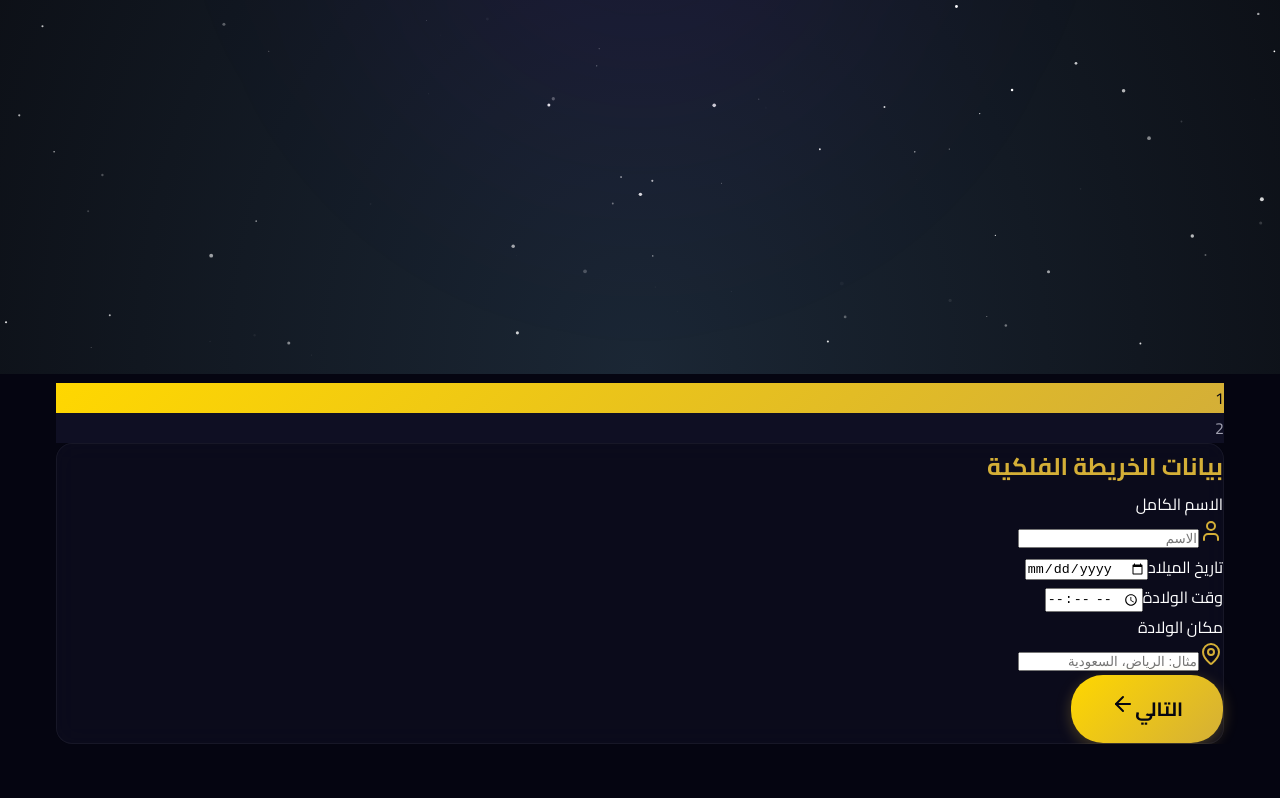
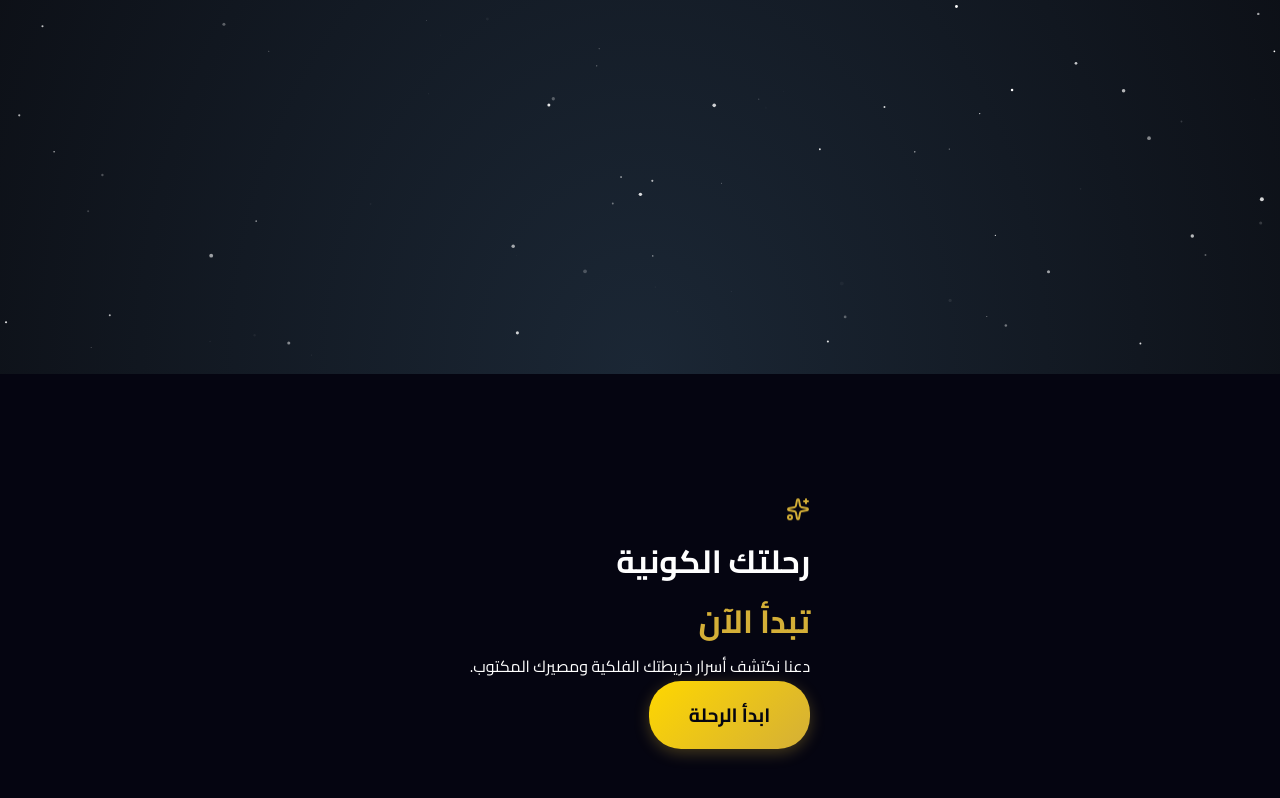
Before and after one commit to Collabdoit/EM, a Next.js app: page /analysis/input in a window 1280 px wide. Shown: the part 426-1224 px from the top of the page. Before the commit the page ends 1170 px from the top, so only its background shows below. Built offline with nearby package versions, Linux system fonts and the light colour scheme.

Commit message:
feat: magical immersive wizard ui redesign

```diff
--- a/app/analysis/input/page.tsx
+++ b/app/analysis/input/page.tsx
@@ -2,24 +2,11 @@ import AnalysisForm from '@/components/AnalysisForm';
 
 export default function AnalysisPage() {
     return (
-        <main className="min-h-screen py-10 px-4 relative overflow-hidden">
-            {/* Background Decor */}
-            <div
-                style={{
-                    position: 'absolute',
-                    top: '-10%',
-                    left: '50%',
-                    transform: 'translateX(-50%)',
-                    width: '800px',
-                    height: '800px',
-                    background: 'radial-gradient(circle, rgba(112,0,255,0.08) 0%, rgba(5,5,17,0) 70%)',
-                    borderRadius: '50%',
-                    filter: 'blur(80px)',
-                    zIndex: 0
-                }}
-            />
+        <main className="min-h-screen py-0 px-0 relative overflow-hidden flex items-center justify-center">
+            {/* Dark Overlay for contrast against Stars */}
+            <div className="absolute inset-0 bg-black/40 z-10" />
 
-            <div className="container relative z-10">
+            <div className="w-full h-full relative z-20">
                 <AnalysisForm />
             </div>
         </main>
--- a/app/globals.css
+++ b/app/globals.css
@@ -196,3 +196,60 @@ button {
 .custom-scrollbar::-webkit-scrollbar-thumb:hover {
   background: rgba(255, 255, 255, 0.4);
 }
+
+/* Magical Wizard UI */
+.input-magical {
+  background: transparent;
+  border: none;
+  border-bottom: 2px solid rgba(212, 175, 55, 0.3);
+  color: var(--primary-gold);
+  font-size: 2rem;
+  text-align: center;
+  width: 100%;
+  padding: 1rem;
+  transition: all 0.4s ease;
+  font-weight: 300;
+}
+
+.input-magical:focus {
+  border-bottom-color: var(--primary-gold);
+  transform: scale(1.05);
+  text-shadow: 0 0 10px rgba(212, 175, 55, 0.5);
+}
+
+.input-magical::placeholder {
+  color: rgba(255, 255, 255, 0.1);
+  font-size: 1.5rem;
+}
+
+/* Cosmic Date Input Fixes */
+input[type="date"].input-magical,
+input[type="time"].input-magical {
+  color-scheme: dark;
+}
+
+/* Wizard Animations */
+@keyframes slideUpFade {
+  0% {
+    opacity: 0;
+    transform: translateY(30px) scale(0.9);
+  }
+
+  100% {
+    opacity: 1;
+    transform: translateY(0) scale(1);
+  }
+}
+
+.animate-wizard-enter {
+  animation: slideUpFade 0.6s cubic-bezier(0.16, 1, 0.3, 1) forwards;
+}
+
+.wizard-step-container {
+  min-height: 60vh;
+  display: flex;
+  flex-direction: column;
+  align-items: center;
+  justify-content: center;
+  position: relative;
+}
--- a/components/AnalysisForm.tsx
+++ b/components/AnalysisForm.tsx
@@ -7,7 +7,9 @@ import { Upload, Calendar, MapPin, User, ArrowLeft, Loader2, Sparkles } from 'lu
 type Step = 'input' | 'upload' | 'processing';
 
 export default function AnalysisForm() {
-    const [step, setStep] = useState<Step>('input');
+    const [wizardStep, setWizardStep] = useState(0); // 0: Intro, 1: Name, 2: BirthDate, 3: BirthTime, 4: City, 5: Upload, 6: Processing
+
+    // Form Data State
     const [formData, setFormData] = useState({
         name: '',
         gender: 'female',
@@ -17,11 +19,29 @@ export default function AnalysisForm() {
     });
     const [palmImage, setPalmImage] = useState<string | null>(null);
 
+    const router = useRouter();
+    const fileInputRef = useRef<HTMLInputElement>(null);
+
+    // Haptics Helper
+    const vibrate = (pattern: number | number[]) => {
+        if (typeof navigator !== 'undefined' && navigator.vibrate) {
+            navigator.vibrate(pattern);
+        }
+    };
+
+    const nextStep = () => {
+        vibrate(50);
+        setWizardStep(prev => prev + 1);
+    };
+
+    const prevStep = () => {
+        vibrate(30);
+        setWizardStep(prev => prev - 1);
+    };
+
     const handleInputChange = (e: React.ChangeEvent<HTMLInputElement | HTMLSelectElement>) => {
         setFormData({ ...formData, [e.target.name]: e.target.value });
     };
-
-    const fileInputRef = useRef<HTMLInputElement>(null);
 
     const handleFileUpload = (e: React.ChangeEvent<HTMLInputElement>) => {
         const file = e.target.files?.[0];
@@ -29,16 +49,13 @@ export default function AnalysisForm() {
             const reader = new FileReader();
             reader.onloadend = () => {
                 setPalmImage(reader.result as string);
+                vibrate([30, 30]); // Double tap confirm
             };
             reader.readAsDataURL(file);
         }
     };
 
-    const handleSubmitInput = (e: React.FormEvent) => {
-        e.preventDefault();
-        setStep('upload');
-    };
-
+    // Processing Logic
     const [processingStage, setProcessingStage] = useState(0);
     const stages = [
         "جاري محاذاة الخرائط الفلكية...",
@@ -47,26 +64,15 @@ export default function AnalysisForm() {
         "تم اكتشاف المسار!"
     ];
 
-    const router = useRouter();
+    const startProcessing = () => {
+        setWizardStep(6);
+        vibrate(100);
 
-    const handleStartAnalysis = () => {
-        setStep('processing');
-
-        // Haptic feedback start
-        if (typeof navigator !== 'undefined' && navigator.vibrate) {
-            navigator.vibrate(50);
-        }
-
-        // Sequence of "Fake" Analysis Stages
         let currentStage = 0;
         const interval = setInterval(() => {
             currentStage++;
             setProcessingStage(currentStage);
-
-            // Haptic on stage change
-            if (typeof navigator !== 'undefined' && navigator.vibrate) {
-                navigator.vibrate(30);
-            }
+            vibrate(20);
 
             if (currentStage >= stages.length) {
                 clearInterval(interval);
@@ -76,142 +82,145 @@ export default function AnalysisForm() {
     };
 
     const finalizeAnalysis = () => {
-        // Success haptic
-        if (typeof navigator !== 'undefined' && navigator.vibrate) {
-            navigator.vibrate([100, 50, 100]);
-        }
-
-        // Save to local storage for the preview page
+        vibrate([50, 50, 100]);
         const dataToSave = {
             ...formData,
             palmImage,
             timestamp: new Date().toISOString()
         };
         localStorage.setItem('userAnalysisData', JSON.stringify(dataToSave));
-
         router.push('/analysis/preview');
     };
 
+    // Render Helpers
+    const isStepValid = () => {
+        switch (wizardStep) {
+            case 1: return formData.name.length > 2;
+            case 2: return formData.birthDate !== '';
+            case 3: return formData.birthTime !== '';
+            case 4: return formData.birthCity.length > 2;
+            case 5: return palmImage !== null;
+            default: return true;
+        }
+    };
+
     return (
-        <div className="w-full max-w-lg mx-auto">
-            {/* Progress Steps */}
-            {step !== 'processing' && (
-                <div className="flex items-center justify-between mb-8 relative">
-                    <div className={`w-10 h-10 rounded-full flex items-center justify-center font-bold relative z-10 transition-colors duration-300`}
-                        style={{
-                            background: 'var(--gradient-gold)',
-                            color: 'var(--bg-deep)'
-                        }}>
-                        1
+        <div className="w-full min-h-screen flex flex-col justify-center items-center text-center relative z-20">
+
+            {/* Progress Dots (Constellation style) */}
+            {wizardStep > 0 && wizardStep < 6 && (
+                <div className="absolute top-10 flex gap-4">
+                    {[1, 2, 3, 4, 5].map(i => (
+                        <div key={i} className={`w-3 h-3 rounded-full transition-all duration-500 ${i <= wizardStep ? 'bg-gold shadow-[0_0_10px_#D4AF37]' : 'bg-white/10'}`} />
+                    ))}
                 </div>
-                    <div className="flex-1 h-1 mx-4 bg-gray-800 rounded-full overflow-hidden absolute w-full left-0 -z-0">
-                        <div className="h-full bg-yellow-500 transition-all duration-700"
-                            style={{
-                                width: step === 'input' ? '50%' : '100%',
-                                background: 'var(--primary-gold)'
-                            }}></div>
+            )}
+
+            {/* WIZARD CONTENT */}
+            <div className="w-full max-w-md px-6 wizard-step-container animate-wizard-enter" key={wizardStep}>
+
+                {/* 0. INTRO */}
+                {wizardStep === 0 && (
+                    <div className="space-y-8">
+                        <div className="relative inline-block">
+                            <div className="absolute inset-0 bg-gold blur-3xl opacity-20 animate-pulse"></div>
+                            <Sparkles className="w-20 h-20 text-gold mx-auto relative z-10 animate-bounce-slow" />
                         </div>
-                    <div className={`w-10 h-10 rounded-full flex items-center justify-center font-bold relative z-10 transition-colors duration-300`}
-                        style={{
-                            background: step !== 'input' ? 'var(--gradient-gold)' : 'var(--bg-card)',
-                            color: step !== 'input' ? 'var(--bg-deep)' : 'var(--text-muted)'
-                        }}>
-                        2
+                        <h1 className="text-4xl font-bold text-white leading-tight">
+                            رحلتك الكونية <br />
+                            <span className="text-gold">تبدأ الآن</span>
+                        </h1>
+                        <p className="text-gray-400 text-lg">
+                            دعنا نكتشف أسرار خريطتك الفلكية ومصيرك المكتوب.
+                        </p>
+                        <button onClick={nextStep} className="btn-primary w-full mt-8">
+                            ابدأ الرحلة
+                        </button>
+                    </div>
+                )}
+
+                {/* 1. NAME */}
+                {wizardStep === 1 && (
+                    <div className="space-y-8 w-full">
+                        <h2 className="text-3xl font-bold text-gold mb-2">ما هو اسمك الكوني؟</h2>
+                        <input
+                            autoFocus
+                            name="name"
+                            value={formData.name}
+                            onChange={handleInputChange}
+                            className="input-magical"
+                            placeholder="اكتب اسمك هنا..."
+                            autoComplete="off"
+                        />
+                    </div>
+                )}
+
+                {/* 2. DATE */}
+                {wizardStep === 2 && (
+                    <div className="space-y-8 w-full">
+                        <h2 className="text-3xl font-bold text-gold mb-2">متى هبطت إلى الأرض؟</h2>
+                        <div className="relative">
+                            <Calendar className="w-8 h-8 text-gold mx-auto mb-4" />
+                            <input
+                                name="birthDate"
+                                value={formData.birthDate}
+                                onChange={handleInputChange}
+                                type="date"
+                                className="input-magical"
+                            />
                         </div>
                     </div>
                 )}
 
-            <div className="glass-panel p-8 relative overflow-hidden min-h-[400px] flex flex-col justify-center">
-
-                {step === 'input' && (
-                    <form onSubmit={handleSubmitInput} className="space-y-6 fade-in w-full">
-                        <h2 className="text-2xl font-bold text-center mb-6 text-gold">بيانات الخريطة الفلكية</h2>
-
-                        <div className="space-y-4">
-                            <div>
-                                <label className="block text-sm text-gray-400 mb-2">الاسم الكامل</label>
-                                <div className="relative">
-                                    <User className="absolute right-3 top-3 text-gold w-5 h-5" />
+                {/* 3. TIME */}
+                {wizardStep === 3 && (
+                    <div className="space-y-8 w-full">
+                        <h2 className="text-3xl font-bold text-gold mb-2">في أي ساعة وتجهت النجوم؟</h2>
+                        <p className="text-gray-400 text-sm">الوقت الدقيق مهم جداً لدقة الحسابات</p>
                         <input
-                                        required
-                                        name="name"
-                                        value={formData.name}
-                                        onChange={handleInputChange}
-                                        type="text"
-                                        className="w-full bg-black/40 border border-gray-700 rounded-xl py-3 pr-10 pl-4 focus:border-yellow-500 focus:outline-none transition-colors text-white"
-                                        placeholder="الاسم"
-                                    />
-                                </div>
-                            </div>
-
-                            <div className="grid grid-cols-2 gap-4">
-                                <div>
-                                    <label className="block text-sm text-gray-400 mb-2">تاريخ الميلاد</label>
-                                    <input
-                                        required
-                                        name="birthDate"
-                                        value={formData.birthDate}
-                                        onChange={handleInputChange}
-                                        type="date"
-                                        className="w-full bg-black/40 border border-gray-700 rounded-xl py-3 px-4 focus:border-yellow-500 focus:outline-none transition-colors text-white"
-                                    />
-                                </div>
-                                <div>
-                                    <label className="block text-sm text-gray-400 mb-2">وقت الولادة</label>
-                                    <input
-                                        required
                             name="birthTime"
                             value={formData.birthTime}
                             onChange={handleInputChange}
                             type="time"
-                                        className="w-full bg-black/40 border border-gray-700 rounded-xl py-3 px-4 focus:border-yellow-500 focus:outline-none transition-colors text-white"
+                            className="input-magical"
+                        />
+                    </div>
+                )}
+
+                {/* 4. CITY */}
+                {wizardStep === 4 && (
+                    <div className="space-y-8 w-full">
+                        <h2 className="text-3xl font-bold text-gold mb-2">أين كانت بدايتك؟</h2>
+                        <div className="relative">
+                            <MapPin className="w-8 h-8 text-gold mx-auto mb-4" />
+                            <input
+                                name="birthCity"
+                                value={formData.birthCity}
+                                onChange={handleInputChange}
+                                className="input-magical"
+                                placeholder="المدينة، الدولة"
                             />
                         </div>
                     </div>
-
-                            <div>
-                                <label className="block text-sm text-gray-400 mb-2">مكان الولادة</label>
-                                <div className="relative">
-                                    <MapPin className="absolute right-3 top-3 text-gold w-5 h-5" />
-                                    <input
-                                        required
-                                        name="birthCity"
-                                        value={formData.birthCity}
-                                        onChange={handleInputChange}
-                                        type="text"
-                                        className="w-full bg-black/40 border border-gray-700 rounded-xl py-3 pr-10 pl-4 focus:border-yellow-500 focus:outline-none transition-colors text-white"
-                                        placeholder="مثال: الرياض، السعودية"
-                                    />
-                                </div>
-                            </div>
-                        </div>
-
-                        <button type="submit" className="w-full btn-primary flex justify-center items-center gap-2 mt-6">
-                            التالي
-                            <ArrowLeft className="w-5 h-5" />
-                        </button>
-                    </form>
                 )}
 
-                {step === 'upload' && (
-                    <div className="space-y-6 fade-in text-center w-full">
-                        <h2 className="text-2xl font-bold mb-2 text-gold">تحليل الكف بالذكاء الاصطناعي</h2>
-                        <p className="text-gray-400 text-sm mb-6">قم برفع صورة واضحة ليدك للحصول على أدق النتائج</p>
+                {/* 5. UPLOAD */}
+                {wizardStep === 5 && (
+                    <div className="space-y-8 w-full">
+                        <h2 className="text-3xl font-bold text-gold mb-2">اكشف عن خطوط قدرك</h2>
+                        <p className="text-gray-400">صورة كفك تحمل مفاتيح شخصيتك</p>
 
                         <div
                             onClick={() => fileInputRef.current?.click()}
-                            className="border-2 border-dashed border-gray-700 rounded-2xl p-10 cursor-pointer hover:border-yellow-500/50 hover:bg-yellow-500/5 transition-all group relative overflow-hidden min-h-[300px] flex flex-col items-center justify-center"
+                            className="relative w-64 h-64 mx-auto border-2 border-dashed border-gold/30 rounded-full flex items-center justify-center cursor-pointer hover:border-gold hover:bg-gold/10 transition-all overflow-hidden"
                         >
                             {palmImage ? (
-                                <img src={palmImage} alt="Palm Preview" className="absolute inset-0 w-full h-full object-cover opacity-80" />
+                                <img src={palmImage} className="w-full h-full object-cover" />
                             ) : (
-                                <>
-                                    <div className="w-20 h-20 rounded-full bg-gray-800 flex items-center justify-center mb-4 group-hover:scale-110 transition-transform">
-                                        <Upload className="w-8 h-8 text-gold" />
+                                <div className="text-center">
+                                    <Upload className="w-10 h-10 text-gold mx-auto mb-2" />
+                                    <span className="text-sm text-gold">اضغط للرفع</span>
                                 </div>
-                                    <p className="text-gray-300 font-medium">اضغط لرفع صورة</p>
-                                    <p className="text-gray-500 text-sm mt-2">أو التقط صورة مباشرة</p>
-                                </>
                             )}
                             <input
                                 ref={fileInputRef}
@@ -221,53 +230,48 @@ export default function AnalysisForm() {
                                 onChange={handleFileUpload}
                             />
                         </div>
+                    </div>
+                )}
 
-                        <div className="flex gap-4 mt-6">
-                            <button
-                                onClick={() => setStep('input')}
-                                className="flex-1 py-3 rounded-xl border border-gray-700 hover:bg-gray-800 transition-colors"
-                                style={{ color: 'var(--text-muted)' }}
-                            >
-                                رجوع
-                            </button>
-                            <button
-                                disabled={!palmImage}
-                                onClick={handleStartAnalysis}
-                                className="flex-1 btn-primary disabled:opacity-50 disabled:cursor-not-allowed"
-                            >
-                                تحليل الآن
-                            </button>
+                {/* 6. PROCESSING */}
+                {wizardStep === 6 && (
+                    <div className="space-y-8">
+                        <div className="relative">
+                            <div className="absolute inset-0 bg-gold blur-3xl opacity-30 animate-pulse"></div>
+                            <div className="w-32 h-32 border-4 border-t-gold border-white/10 rounded-full animate-spin mx-auto"></div>
+                            <Sparkles className="absolute inset-0 w-10 h-10 text-gold m-auto animate-bounce" />
+                        </div>
+                        <h2 className="text-2xl font-bold text-white animate-pulse">
+                            {stages[Math.min(processingStage, stages.length - 1)]}
+                        </h2>
+                        <div className="w-full h-1 bg-white/10 rounded-full overflow-hidden">
+                            <div
+                                className="h-full bg-gold transition-all duration-300"
+                                style={{ width: `${((Math.min(processingStage, stages.length - 1) + 1) / stages.length) * 100}%` }}
+                            />
                         </div>
                     </div>
                 )}
 
-                {step === 'processing' && (
-                    <div className="flex flex-col items-center justify-center text-center fade-in w-full h-full">
-                        <div className="relative mb-10">
-                            <div className="absolute inset-0 bg-gold blur-3xl opacity-30 animate-pulse"></div>
-                            {/* Custom animated loader */}
-                            <div className="w-24 h-24 border-4 border-yellow-500/30 border-t-yellow-500 rounded-full animate-spin"></div>
-                            <div className="absolute inset-0 flex items-center justify-center">
-                                <Sparkles className="w-8 h-8 text-gold animate-bounce" />
-                            </div>
-                        </div>
+                {/* NAVIGATION BUTTONS */}
+                {wizardStep > 0 && wizardStep < 6 && (
+                    <div className="fixed bottom-10 left-0 right-0 px-6 flex justify-between items-center max-w-md mx-auto">
+                        <button
+                            onClick={prevStep}
+                            className="p-4 text-gray-500 hover:text-white transition-colors"
+                        >
+                            <ArrowLeft className="w-6 h-6 rotate-180" /> {/* Back arrow */}
+                        </button>
 
-                        <h3 className="text-2xl font-bold mb-4 text-white animate-pulse">
-                            {stages[Math.min(processingStage, stages.length - 1)]}
-                        </h3>
-
-                        <div className="w-64 h-2 bg-gray-800 rounded-full overflow-hidden mt-4">
-                            <div
-                                className="h-full bg-gold transition-all duration-300"
-                                style={{
-                                    width: `${((Math.min(processingStage, stages.length - 1) + 1) / stages.length) * 100}%`,
-                                    background: 'var(--primary-gold)'
-                                }}
-                            ></div>
-                        </div>
+                        <button
+                            onClick={wizardStep === 5 ? startProcessing : nextStep}
+                            disabled={!isStepValid()}
+                            className="bg-gold text-black rounded-full p-4 shadow-[0_0_20px_rgba(212,175,55,0.4)] disabled:opacity-50 disabled:shadow-none transition-all hover:scale-110 active:scale-95"
+                        >
+                            {wizardStep === 5 ? <Sparkles className="w-8 h-8" /> : <ArrowLeft className="w-8 h-8" />}
+                        </button>
                     </div>
                 )}
-
             </div>
         </div>
     );
```
Lines whose indentation alone changed are shown as unchanged.
